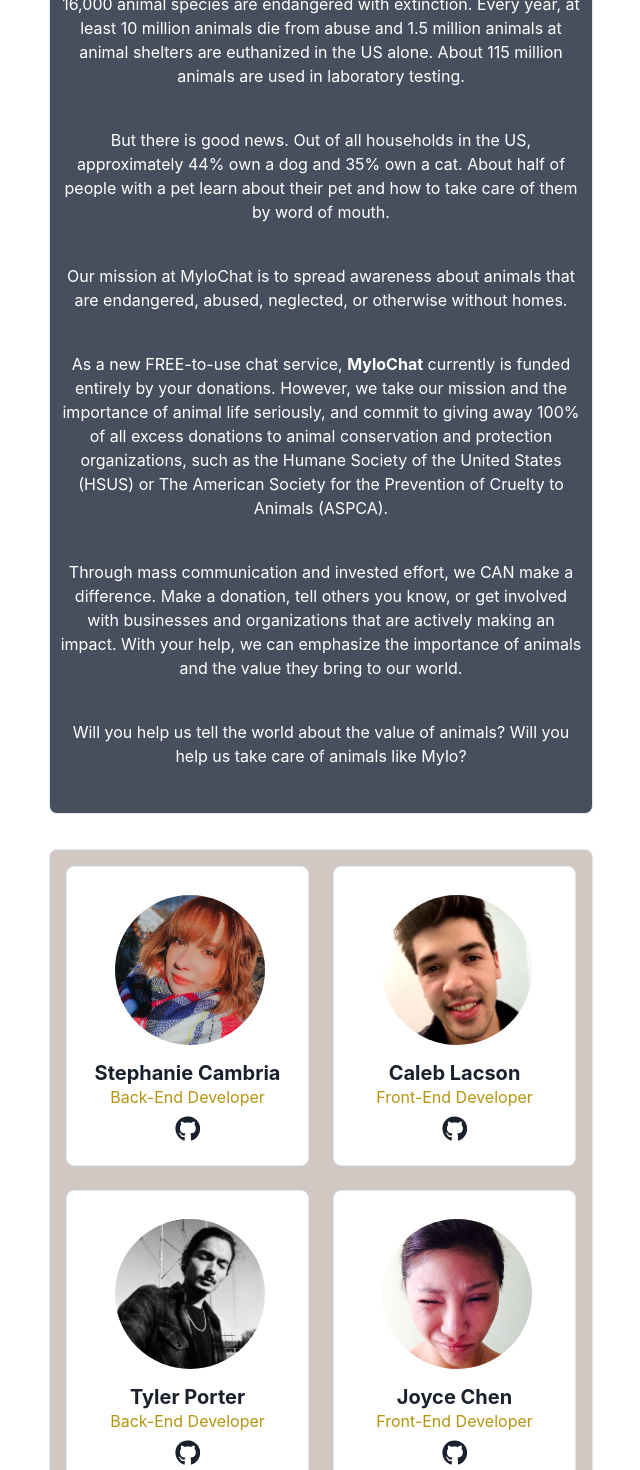
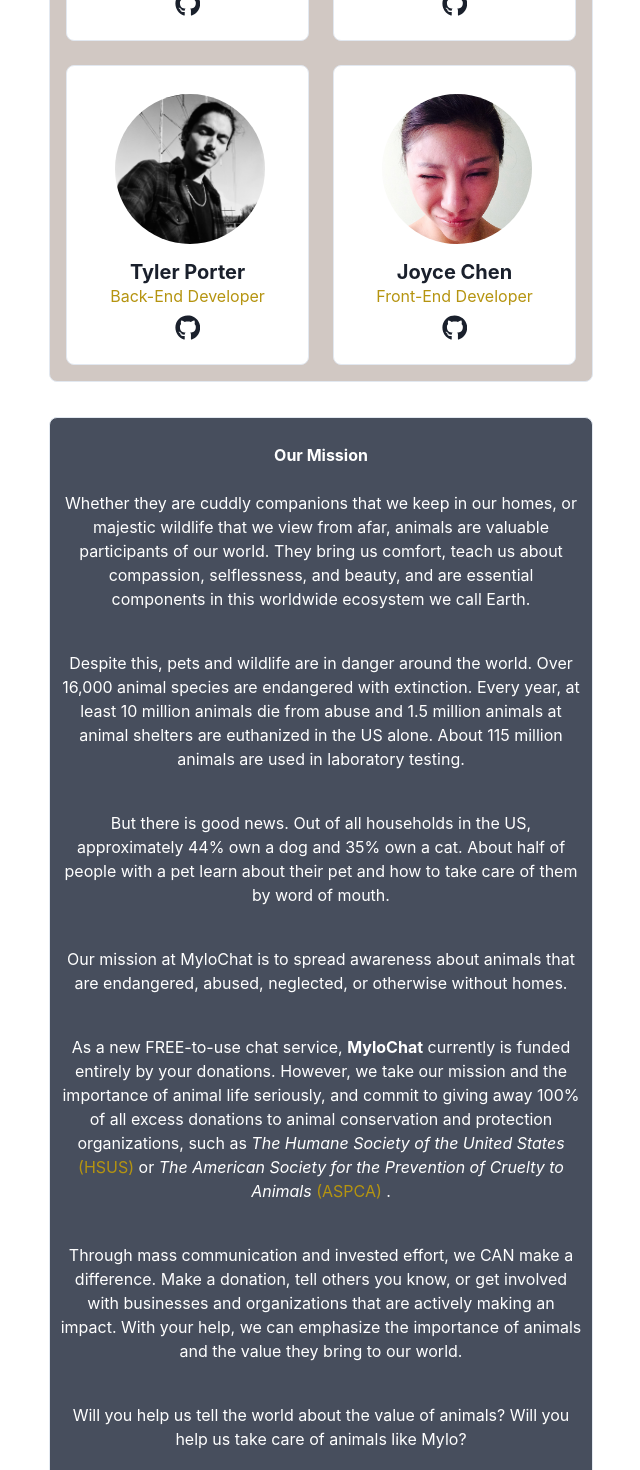
Before and after one commit to clacson95/message-app-prototype-Caleb, a React (Create React App) app in the folder client/: page /about in a window 1280 px wide. Shown: the part 900-2370 px from the top of the page, without its empty margins (319-959 px from the left). Built offline with nearby package versions, Linux system fonts and the light colour scheme.

Commit message:
changed layout, tweaked some css

```diff
--- a/client/src/Pages/About.js
+++ b/client/src/Pages/About.js
@@ -9,6 +9,7 @@
   Heading,
   IconButton,
   Image,
+  Link,
   Text,
   VStack,
 } from "@chakra-ui/react";
@@ -51,7 +52,7 @@
         <Box
           bg="#474e5d"
           w="100%"
-          p="15px 0 15px 0"
+          p="15px 0 0px 0"
           m="15px 0 15px 0"
           borderRadius="lg"
           borderWidth="1px"
@@ -70,8 +71,8 @@
         {/* -------------------------------------------------------- */}
         {/* ---------------------- Our Mission -------------------- */}
         {/* -------------------------------------------------------- */}
-
-        <Box
+        {/* top */}
+        {/* <Box
           bg="#474e5d"
           w="100%"
           p="15px 0 5px 0"
@@ -85,36 +86,38 @@
             </h1>
             <br />
             <VStack>
-              <p>
+              <Text>
                 Whether they are cuddly companions that we keep in our homes, or majestic wildlife that we view from afar, animals are valuable participants of our world. They bring us comfort, teach us about compassion, selflessness, and beauty, and are essential components in this worldwide ecosystem we call Earth.
-              </p>
+              </Text>
               <br />
-              <p>
+              <Text>
                 Despite this, pets and wildlife are in danger around the world. Over 16,000 animal species are endangered with extinction. Every year, at least 10 million animals die from abuse and 1.5 million animals at animal shelters are euthanized in the US alone. About 115 million animals are used in laboratory testing.
-              </p>
+              </Text>
               <br />
-              <p>
+              <Text>
                 But there is good news. Out of all households in the US, approximately 44% own a dog and 35% own a cat. About half of people with a pet learn about their pet and how to take care of them by word of mouth.
-              </p>
+              </Text>
               <br />
-              <p>
+              <Text>
                 Our mission at MyloChat is to spread awareness about animals that are endangered, abused, neglected, or otherwise without homes.
-              </p>
+              </Text>
               <br />
-              <p>
-                As a new FREE-to-use chat service, <strong>MyloChat</strong>  currently is funded entirely by your donations. However, we take our mission and the importance of animal life seriously, and commit to giving away 100% of all excess donations to animal conservation and protection organizations, such as the Humane Society of the United States (HSUS) or The American Society for the Prevention of Cruelty to Animals (ASPCA).
-              </p>
+              <Text>
+                As a new FREE-to-use chat service, <strong>MyloChat</strong> currently is funded entirely by your donations. However, we take our mission and the importance of animal life seriously, and commit to giving away 100% of all excess donations to animal conservation and protection organizations, such as
+                <em> The Humane Society of the United States</em> <Link color="#B59410" href='https://www.humanesociety.org/'> (HSUS) </Link> or <em> The American Society for the Prevention of Cruelty to Animals </em><Link color="#B59410" href='https://www.aspca.org/'> (ASPCA) </Link>.
+              </Text>
               <br />
-              <p>
-                Through mass communication and invested effort, we CAN make a difference.   Make a donation, tell others you know, or get involved with businesses and organizations that are actively making an impact. With your help, we can emphasize the importance of animals and the value they bring to our world.
-              </p>
+              <Text>
+                Through mass communication and invested effort, we CAN make a difference. Make a donation, tell others you know, or get involved with businesses and organizations that are actively making an impact. With your help, we can emphasize the importance of animals and the value they bring to our world.
+              </Text>
               <br />
-              <p>
+              <Text>
                 Will you help us tell the world about the value of animals? Will you help us take care of animals like Mylo?
-              </p>
+              </Text>
             </VStack>
           </div>
-        </Box>
+        </Box> */}
+
 
         {/* -------------------------------------------------------- */}
         {/* ------------------------- Bios ------------------------- */}
@@ -305,6 +308,56 @@
           </Grid>
         </Box>
 
+        {/* -------------------------------------------------------- */}
+        {/* ---------------------- Our Mission -------------------- */}
+        {/* -------------------------------------------------------- */}
+        {/* Bottom */}
+        <Box
+          bg="#474e5d"
+          w="100%"
+          p="15px 0 5px 0"
+          m="0px 0 35px 0"
+          borderRadius="lg"
+          borderWidth="1px"
+        >
+          <div class="about-section" align="left">
+            <h1>
+              <strong>Our Mission</strong>
+            </h1>
+            <br />
+            <VStack>
+              <Text>
+                Whether they are cuddly companions that we keep in our homes, or majestic wildlife that we view from afar, animals are valuable participants of our world. They bring us comfort, teach us about compassion, selflessness, and beauty, and are essential components in this worldwide ecosystem we call Earth.
+              </Text>
+              <br />
+              <Text>
+                Despite this, pets and wildlife are in danger around the world. Over 16,000 animal species are endangered with extinction. Every year, at least 10 million animals die from abuse and 1.5 million animals at animal shelters are euthanized in the US alone. About 115 million animals are used in laboratory testing.
+              </Text>
+              <br />
+              <Text>
+                But there is good news. Out of all households in the US, approximately 44% own a dog and 35% own a cat. About half of people with a pet learn about their pet and how to take care of them by word of mouth.
+              </Text>
+              <br />
+              <Text>
+                Our mission at MyloChat is to spread awareness about animals that are endangered, abused, neglected, or otherwise without homes.
+              </Text>
+              <br />
+              <Text>
+                As a new FREE-to-use chat service, <strong>MyloChat</strong> currently is funded entirely by your donations. However, we take our mission and the importance of animal life seriously, and commit to giving away 100% of all excess donations to animal conservation and protection organizations, such as
+                <em> The Humane Society of the United States</em> <Link color="#B59410" href='https://www.humanesociety.org/'> (HSUS) </Link> or <em> The American Society for the Prevention of Cruelty to Animals </em><Link color="#B59410" href='https://www.aspca.org/'> (ASPCA) </Link>.
+              </Text>
+              <br />
+              <Text>
+                Through mass communication and invested effort, we CAN make a difference. Make a donation, tell others you know, or get involved with businesses and organizations that are actively making an impact. With your help, we can emphasize the importance of animals and the value they bring to our world.
+              </Text>
+              <br />
+              <Text>
+                Will you help us tell the world about the value of animals? Will you help us take care of animals like Mylo?
+              </Text>
+            </VStack>
+          </div>
+        </Box>
+
       </Container>
 
     <Box
```
